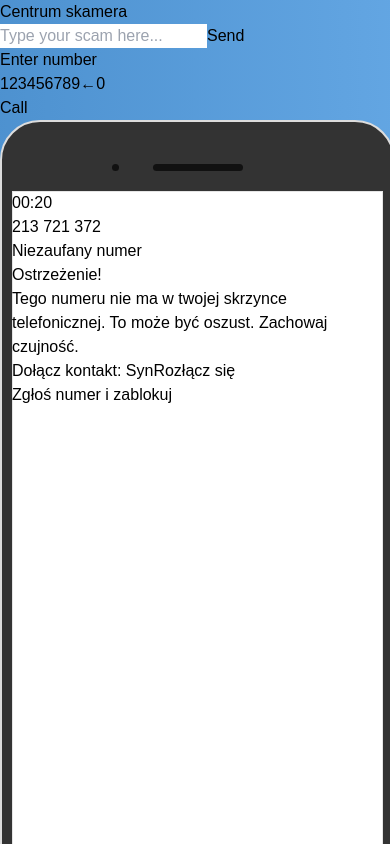
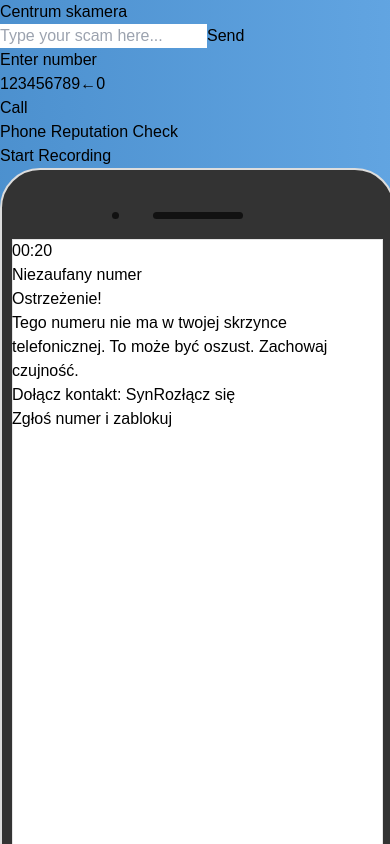
Before and after one commit to Bex0n/wnucheck-mvp, a Next.js app in the folder frontend/: page / in a window 390 px wide. Both pictures are taken after a click on the button "Odbierz". Shown: the top 844 px of the page. Built offline with nearby package versions, Linux system fonts and the light colour scheme.

Commit message:
add audio data, phone numbers

```diff
--- /dev/null
+++ b/frontend/src/pages/AudioInput.tsx
@@ -0,0 +1,115 @@
+import React, { useState, useRef } from "react";
+import axios from "axios";
+
+type AudioInputProps = {
+  phoneNumber: string;
+  callType: string;
+  callerId: string;
+};
+
+const AudioInput : React.FC<AudioInputProps> = ({phoneNumber: phone_number, callType: call_type, callerId: caller_id}) => {
+  const [isRecording, setIsRecording] = useState(false);
+  const [audioBlob, setAudioBlob] = useState(null);
+  const [isLoading, setIsLoading] = useState(false);
+  const [response, setResponse] = useState(null);
+  const mediaRecorderRef = useRef(null); // Use ref to persist mediaRecorder state
+  const audioChunks = useRef([]); // To store audio chunks during recording
+
+  // Start recording
+  const startRecording = async () => {
+    if (navigator.mediaDevices && navigator.mediaDevices.getUserMedia) {
+      try {
+        const stream = await navigator.mediaDevices.getUserMedia({ audio: true });
+        const mediaRecorder = new MediaRecorder(stream);
+        mediaRecorderRef.current = mediaRecorder; // Store mediaRecorder in ref
+
+        mediaRecorder.ondataavailable = (event) => {
+          audioChunks.current.push(event.data);
+        };
+
+        mediaRecorder.onstop = () => {
+          const audioBlob = new Blob(audioChunks.current, { type: "audio/mp3" });
+          setAudioBlob(audioBlob);
+        };
+
+        mediaRecorder.start();
+        setIsRecording(true);
+      } catch (err) {
+        console.error("Error accessing the microphone:", err);
+      }
+    }
+  };
+
+  // Stop recording
+  const stopRecording = () => {
+    const mediaRecorder = mediaRecorderRef.current;
+    if (mediaRecorder) {
+      mediaRecorder.stop();
+      setIsRecording(false);
+    } else {
+      console.error("MediaRecorder is not initialized.");
+    }
+  };
+
+  // Send audio to the server
+  const sendAudio = async () => {
+    if (!audioBlob) return;
+
+    const formData = new FormData();
+    formData.append("audio", audioBlob, "audio.mp3");
+
+    try {
+      setIsLoading(true);
+
+      setIsLoading(true);
+      const res = await axios.post("http://127.0.0.1:8000/phone-reputation-check", formData, {
+        headers: {
+          "Content-Type": "multipart/form-data",
+        },
+        params: {
+          phone_number: phone_number,
+          call_type: call_type,
+          caller_id: caller_id,
+        }
+      });
+      setResponse(res.data);
+    } catch (error) {
+      console.error("Error uploading audio:", error);
+    } finally {
+      setIsLoading(false);
+    }
+  };
+
+  return (
+    <div>
+      <h2>Phone Reputation Check</h2>
+      <div>
+        {!isRecording ? (
+          <button onClick={startRecording}>Start Recording</button>
+        ) : (
+          <button onClick={stopRecording}>Stop Recording</button>
+        )}
+      </div>
+
+      {audioBlob && !isLoading && (
+        <div>
+          <button onClick={sendAudio}>Send Audio for Check</button>
+        </div>
+      )}
+
+      {isLoading && <p>Uploading...</p>}
+
+      {response && (
+        <div>
+          <h3>Reputation Check Result</h3>
+          <p><strong>Is Scam:</strong> {response.is_scam ? "Yes" : "No"}</p>
+          <p><strong>Reputation Score:</strong> {response.reputation_score}</p>
+          <p><strong>Reported Count:</strong> {response.reported_count}</p>
+          <p><strong>Last Reported:</strong> {response.last_reported}</p>
+        </div>
+      )}
+    </div>
+  );
+};
+
+export default AudioInput;
--- a/frontend/src/pages/CallScreen.tsx
+++ b/frontend/src/pages/CallScreen.tsx
@@ -4,7 +4,7 @@ type CallData = {
   phonenum: number;
 };
 
-const CallScreen: React.FC = () => {
+const CallScreen: React.FC<CallData> = ({phonenum}) => {
   let scamBuzzWord = false;
   let body;
 
@@ -57,7 +57,7 @@ const CallScreen: React.FC = () => {
           00:20
         </p>
         <p className="text-5xl font-bold">
-          213 721 372
+          {phonenum}
         </p>
         <p className="text-3xl">
           Niezaufany numer
--- a/frontend/src/pages/DialKeypad.tsx
+++ b/frontend/src/pages/DialKeypad.tsx
@@ -22,7 +22,7 @@ const DialKeypad: React.FC<DialKeypadProps> = ({ onCallPress }) => {
   // Function to handle the call button press
   const sendCall = async () => {
     const callData: CallData = {
-      phoneNumber: parseInt(input), // Convert the input string to a number
+      phonenum: parseInt(input), // Convert the input string to a number
     };
     onCallPress(callData);
   };
--- a/frontend/src/pages/IncomingCallScreen.tsx
+++ b/frontend/src/pages/IncomingCallScreen.tsx
@@ -3,14 +3,15 @@
 type IncomingCallScreenProps = {
   onAnswerCall: () => void; // Callback for answering the call
   onDenyCall: () => void; // Callback for denying the call
+  phoneNumber: string; // Phone number of the incoming call
 };
 
-const IncomingCallScreen: React.FC<IncomingCallScreenProps> = ({ onAnswerCall, onDenyCall }) => {
+const IncomingCallScreen: React.FC<IncomingCallScreenProps> = ({ onAnswerCall, onDenyCall, phoneNumber }) => {
   return (
     <div className="flex flex-col items-center gap-10 mt-10">
       <div className="flex flex-col items-center gap-4 text-center">
         <p className="text-5xl font-bold">
-          213 721 372
+          {phoneNumber}
         </p>
         <p className="text-3xl">
           Niezaufany numer dzwoni do ciebie
--- a/frontend/src/pages/index.tsx
+++ b/frontend/src/pages/index.tsx
@@ -7,6 +7,7 @@ import ChatWindow from "./ChatWindow";
 import HomeScreen from "./HomeScreen";
 import CallScreen from "./CallScreen";
 import DialKeypad from "./DialKeypad";
+import AudioInput from "./AudioInput";
 
 const geistSans = Geist({
   variable: "--font-geist-sans",
@@ -21,17 +22,11 @@ const geistMono = Geist_Mono({
 export default function Home() {
   const [screenType, setScreenType] = useState("incomingcall");
   const [popup, setPopup] = useState(null);
+  const [incomingNumber, setIncomingNumber] = useState("213 721 372");
 
-  const samplePopupData: PopupData = {
-    title: "Nowa wiadomość",
-    warningTitle: "Uwaga!",
-    warningContent: "Numer nadawcy jest niezaufany. To może być próba oszustwa",
-    messageTitle: "213 721 372",
-    messageContent: "Hej dziadku, tu wnuczek pilnie potrzebuje pieniedzy przekazesz mi 2000zl prosze????!!",
-  };
-
-  const incomingCallCallback = () => {
+  const incomingCallCallback = (data) => {
     setScreenType("incomingcall");
+    setIncomingNumber(data.phoneNumber);
   }
   const answerCallCallback = () => {
     setScreenType("call");
@@ -53,26 +48,21 @@ export default function Home() {
           <div className="flex flex-col gap-8">
             <ChatWindow onChatMessage={setPopup} />
             <DialKeypad onCallPress={incomingCallCallback} />
+            {screenType === "call" && <AudioInput phoneNumber={incomingNumber} callType={"???"} callerId={"???"} />}
           </div>
         </div>
 
         <div className="col-span-1 flex flex-col items-center gap-8">
           <SmartPhone popup=
-        	  {popup != null && (<NewMessagePopup dismiss={()=>setPopup(null)} data={popup}/>)}
+            {popup != null && (<NewMessagePopup dismiss={() => setPopup(null)} data={popup} />)}
           >
-        	{screenType === "incomingcall" && <IncomingCallScreen onAnswerCall={answerCallCallback} onDenyCall={denyCallCallback}/>}
+            {screenType === "incomingcall" && <IncomingCallScreen phoneNumber={incomingNumber} onAnswerCall={answerCallCallback} onDenyCall={denyCallCallback} />}
             {screenType === "call" && <CallScreen />}
             {screenType === "homescreen" && <HomeScreen />}
-        	</SmartPhone>
-        	<SmartPhone>
-        	  <NewMessagePopup data={samplePopupData}/>
           </SmartPhone>
         </div>
 
       </main>
-      <footer className="row-start-3 flex gap-6 flex-wrap items-center justify-center">
-        Footer
-      </footer>
     </div>
   );
 }
```
Lines whose indentation alone changed are shown as unchanged.
